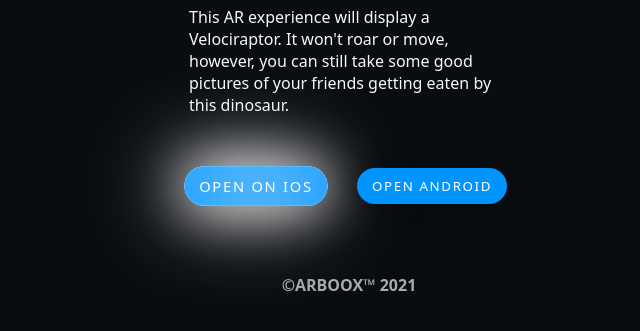
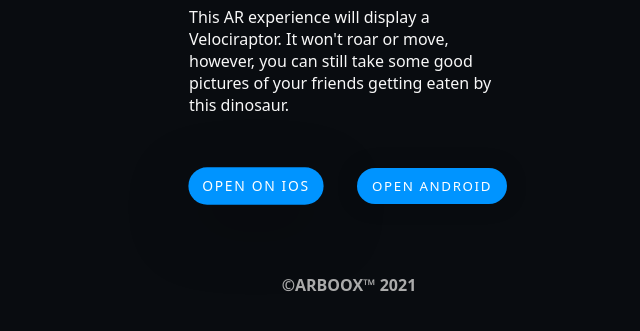
Before and after one commit to arboox/arboox-web, a plain HTML site: page experiences/velociraptor.html in a window 1280 px wide. In both pictures the pointer is over the button "OPEN ON IOS". Shown: the part 443-774 px from the top of the page, without its empty margins (291-931 px from the left). Drawn offline with Linux system fonts and the dark colour scheme; files that its build step writes are made by us from their sources; a web font is replaced by a local one.

Commit message:
Update velociraptor.html

```diff
--- a/experiences/velociraptor.html
+++ b/experiences/velociraptor.html
@@ -100,7 +100,8 @@
       }
 
       .signup-launchlink:hover {
-        transform: scale(1.1);
+        transform: scale(1.04);
+        box-shadow: none;
       }
     }
   </style>
```
